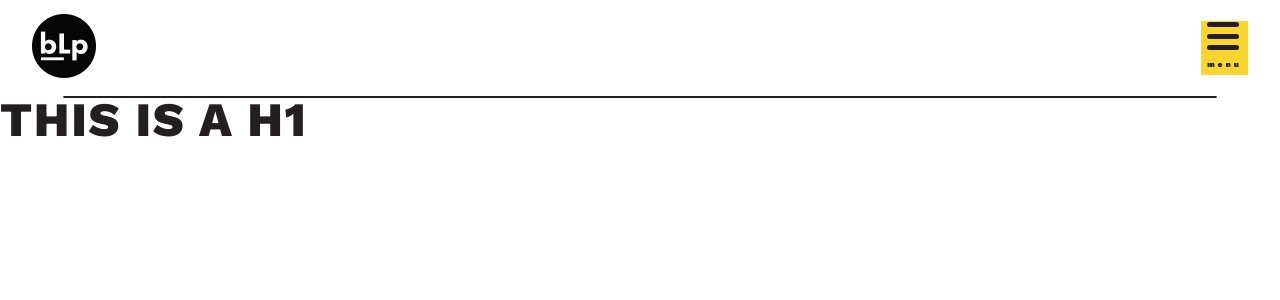
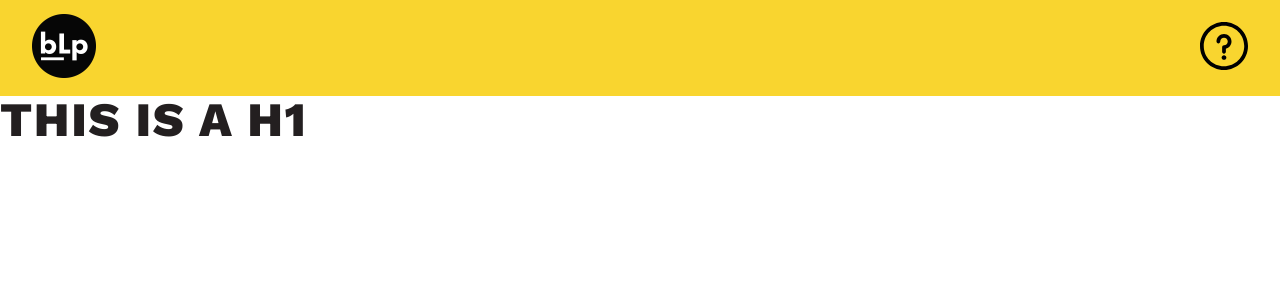
Before and after one commit to founders-programme-2/business-launchpad, a React (Create React App) app in the folder client/: page / in a window 1280 px wide. Shown: the top 300 px of the page. Built offline with nearby package versions, Linux system fonts and the light colour scheme; what react-router-prop-types would draw is missing.

Commit message:
Update all references to header component to have the appropriate props relates #118

```diff
--- a/client/src/components/CHeader.js
+++ b/client/src/components/CHeader.js
@@ -9,7 +9,7 @@ import { LANDING_URL, INFO_URL } from '../constants';
 
 const CHeader = props => {
   const { menu } = props;
-  console.log('props are:', props);
+
   return (
     <S.Header menu={menu}>
       <S.HeaderWrapper>
--- a/client/src/components/CMenu.style.js
+++ b/client/src/components/CMenu.style.js
@@ -3,7 +3,7 @@ import { Link } from 'react-router-dom';
 
 export const ButtonOpen = styled.button`
   border: none;
-  background-color: var(--highlight);
+  background: none;
   box-sizing: border-box;
   cursor: pointer;
   transition: all 0.2s ease-in-out;
--- a/client/src/components/Error404.js
+++ b/client/src/components/Error404.js
@@ -4,7 +4,7 @@ import CHeader from './CHeader';
 const Error404 = () => {
   return (
     <Fragment>
-      <CHeader />
+      <CHeader menu={null} />
       <h1>Error404</h1>
     </Fragment>
   );
--- a/client/src/components/Info.js
+++ b/client/src/components/Info.js
@@ -5,7 +5,7 @@ class Info extends Component {
   render() {
     return (
       <Fragment>
-        <CHeader />
+        <CHeader menu={null} />
         <h1>Info</h1>
       </Fragment>
     );
--- a/client/src/components/Landing.js
+++ b/client/src/components/Landing.js
@@ -5,7 +5,7 @@ class Landing extends Component {
   render() {
     return (
       <Fragment>
-        <CHeader menu />
+        <CHeader menu={null} />
         <h1>This is a h1</h1>
       </Fragment>
     );
--- a/client/src/components/Login.js
+++ b/client/src/components/Login.js
@@ -87,7 +87,7 @@ class Login extends Component {
     } = this.state;
     return (
       <Fragment>
-        <CHeader />
+        <CHeader menu={null} />
         <S.Main>
           <S.H1>Login</S.H1>
           <form>
--- a/client/src/components/SignUp.js
+++ b/client/src/components/SignUp.js
@@ -133,7 +133,7 @@ class signUp extends Component {
     } = this.state;
     return (
       <Fragment>
-        <CHeader />
+        <CHeader menu={null} />
         <S.Main>
           <S.H1>Sign up</S.H1>
           <form>
```
